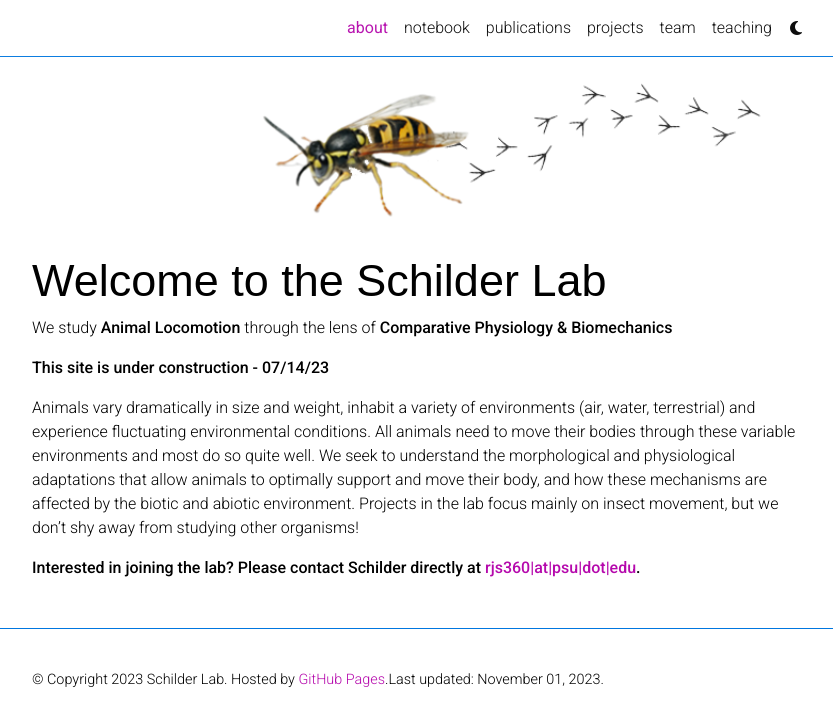
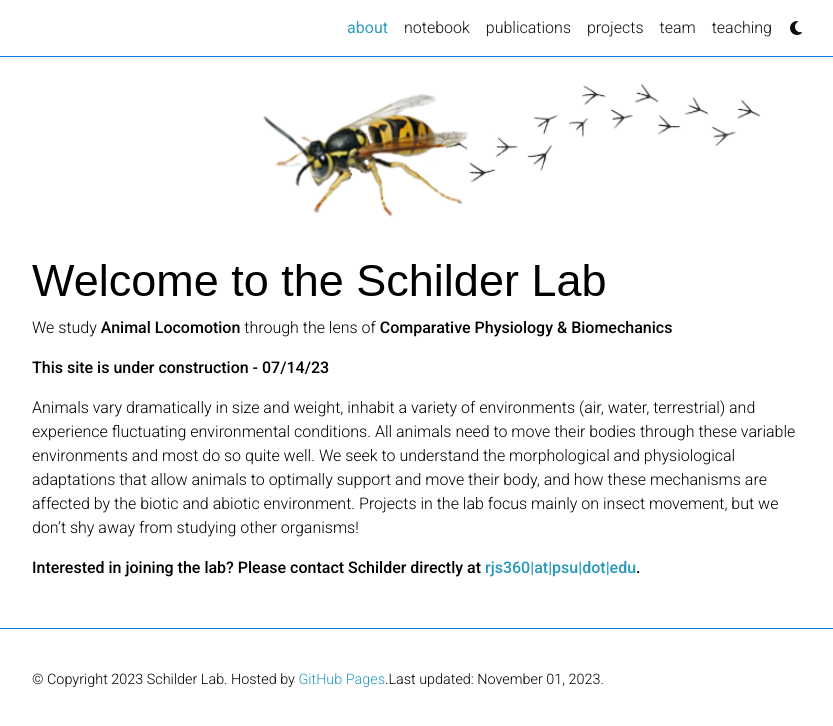
Before and after one commit to rjs360/schilder-lab, a Jekyll site: the page built from _pages/about.md, in a window 1280 px wide. Shown: the top 726 px of the page, without its empty margins (223-1056 px from the left). Built offline with Jekyll 4.4.1, drawn with Linux system fonts in a browser that asks for light colours; comment, search, counter and statistics services are not loaded; a style sheet for code colours, icons or effects is not loaded.

Commit message:
Update _themes.scss

```diff
--- a/_sass/_themes.scss
+++ b/_sass/_themes.scss
@@ -7,8 +7,10 @@
   --global-code-bg-color: #{$code-bg-color-light};
   --global-text-color: #{$black-color};
   --global-text-color-light: #{$grey-color};
-  --global-theme-color: #{$purple-color};
-  --global-hover-color: #{$purple-color};
+  //--global-theme-color: #{$purple-color};
+  --global-theme-color: #{$cyan-color};
+  //--global-hover-color: #{$purple-color};
+  --global-hover-color: #{$cyan-color};
   --global-hover-text-color: #{$white-color};
   --global-footer-bg-color: #{$grey-color-dark};
   --global-footer-text-color: #{$grey-color-light};
```
